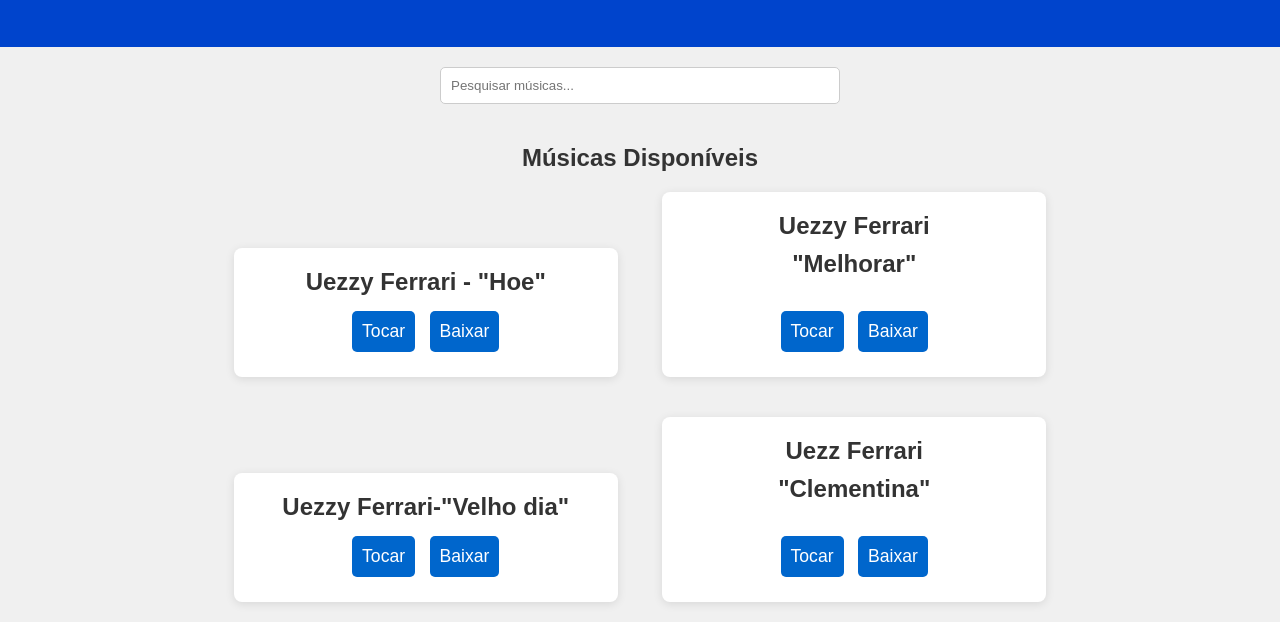
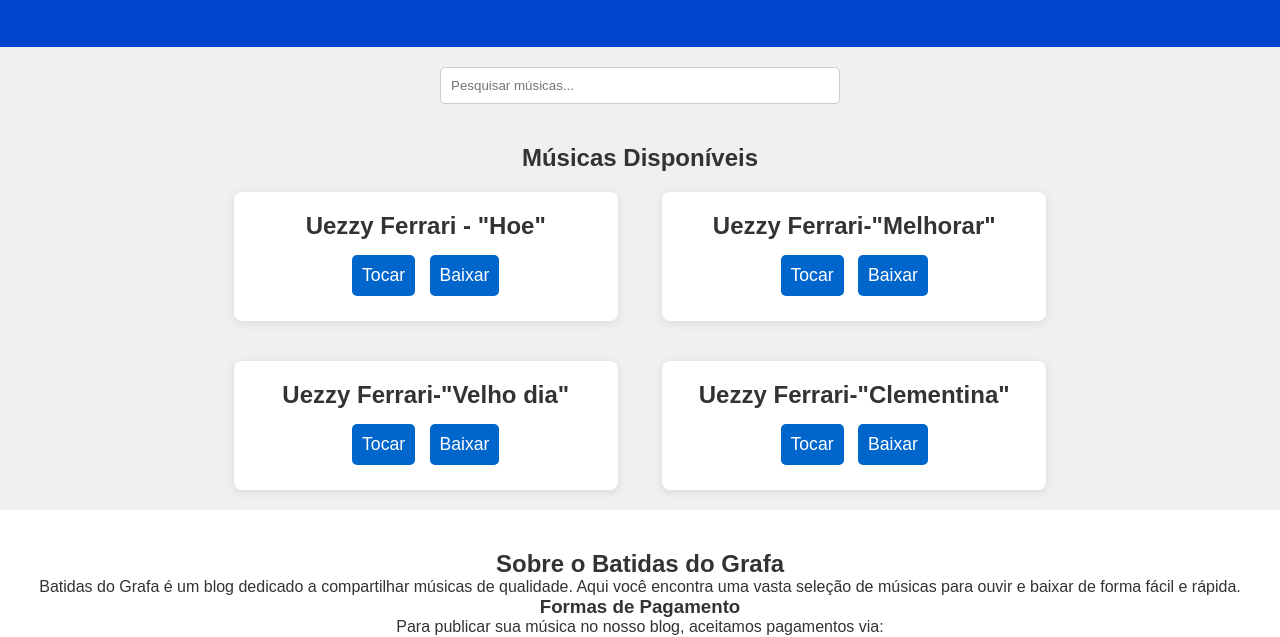
Before and after one commit to batidasdografa/Batidas-do-Grafa-, a plain HTML site: page index.html in a window 1280 px wide. Shown: the part 181-818 px from the top of the page. Drawn offline with Linux system fonts and the light colour scheme.

Commit message:
Update index.html

```diff
--- a/index.html
+++ b/index.html
@@ -43,7 +43,7 @@
 
         </div>
         <div class="music-item" id="music2">
-            <h3>Uezzy Ferrari</h3><h3>"Melhorar"</h3><br>
+            <h3>Uezzy Ferrari-"Melhorar"</h3>
             <a href="2-Uezzy Ferrari - Melhorar (Hostedby.Maniix Squeeze).mp3" class="play-btn" onclick="playMusic('2-Uezzy Ferrari - Melhorar (Hostedby.Maniix Squeeze).mp3')">Tocar</a>
             <a href="2-Uezzy Ferrari - Melhorar (Hostedby.Maniix Squeeze).mp3" class="download-btn" download onclick="downloadMusic('music2')">Baixar</a>
 
@@ -55,7 +55,7 @@
 
         </div>
          <div class="music-item" id="music4">
-         <h3>Uezz Ferrari </h3><h3>"Clementina"</h3><br>
+<h3>Uezzy Ferrari-"Clementina"</h3>
             <a href="4-Uezzy Ferrari - Clementina (Prodby.Maniix Squeeze).mp3" class="play-btn" onclick="playMusic('music4')">Tocar</a>
             <a href="4-Uezzy Ferrari - Clementina (Prodby.Maniix Squeeze).mp3" class="download-btn" download onclick="downloadMusic('music4')">Baixar</a>
 
```
